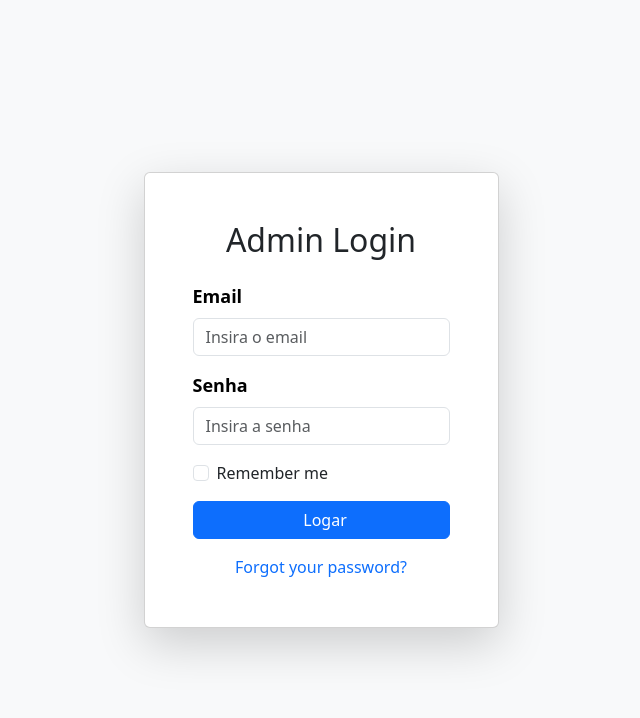
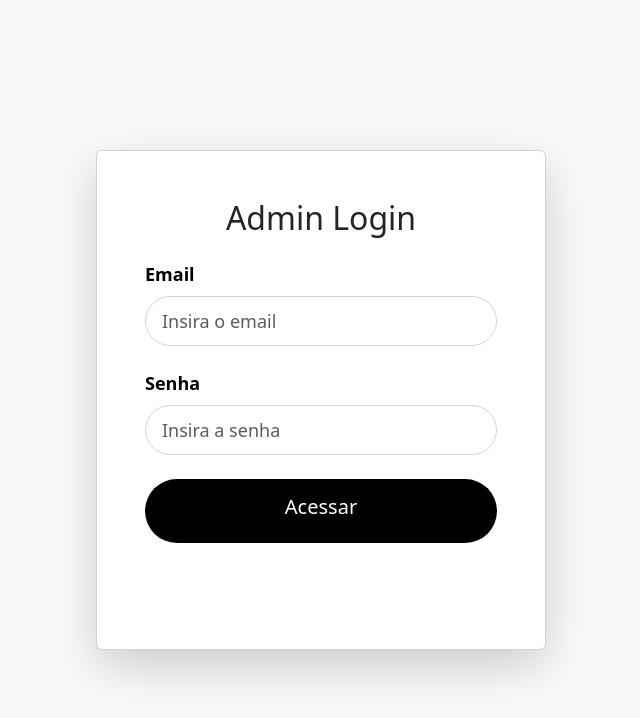
Before and after one commit to MatheusJr014/FrontEnd-Vima, a Vue app: page /login/admin in a window 1280 px wide. Shown: the top 718 px of the page, without its empty margins (319-959 px from the left). Built offline with nearby package versions, Linux system fonts and the light colour scheme.

Commit message:
Desconto e preço total voltando a funcionar

```diff
--- a/package.json
+++ b/package.json
@@ -15,7 +15,7 @@
     "cors": "^2.8.5",
     "jwt-decode": "^4.0.0",
     "primeicons": "^7.0.0",
-    "vue": "^3.5.12",
+    "vue": "^3.5.13",
     "vue-router": "^4.3.0",
     "vuex": "^4.1.0",
     "vuex-persistedstate": "^4.1.0"
--- a/src/components/AdminComponents/LoginAdminComponent.vue
+++ b/src/components/AdminComponents/LoginAdminComponent.vue
@@ -1,10 +1,10 @@
 <template>
     <div class="container-fluid bg-light min-vh-100 d-flex align-items-center justify-content-center py-5">
-        <div class="card shadow-lg" style="max-width: 400px;">
+        <div class="card shadow-lg" style="min-width: 450px; min-height: 500px;">
             <div class="card-body p-5">
                 <h2 class="card-title text-center mb-4">Admin Login</h2>
                 <form @submit.prevent="handleLogin">
-                    <div class="mb-3">
+                    <div class="mb-4">
                         <label for="email" class="form-label">Email</label>
                         <input
                             type="text"
@@ -15,7 +15,7 @@
                             required
                         />
                     </div>
-                    <div class="mb-3">
+                    <div class="mb-4">
                         <label for="password" class="form-label">Senha</label>
                         <input
                             type="password"
@@ -26,17 +26,10 @@
                             required
                         />
                     </div>
-                    <div class="mb-3 form-check">
-                        <input type="checkbox" class="form-check-input" id="rememberMe" v-model="rememberMe" />
-                        <label class="form-check-label" for="rememberMe">Remember me</label>
-                    </div>
-                    <div class="d-grid gap-2">
-                        <button type="submit" class="btn btn-primary">
-                            <i class="bi bi-lock-fill me-2"></i> Logar
+                    <div class="d-grid gap-3">
+                        <button type="submit" class="btn btn-primary btn-lg">
+                           <h5>Acessar</h5>
                         </button>
-                    </div>
-                    <div class="text-center mt-3">
-                        <a href="#" class="text-decoration-none">Forgot your password?</a>
                     </div>
                 </form>
             </div>
@@ -77,3 +70,45 @@ const handleLogin = async () => {
     }
 };
 </script>
+
+<style>
+.form-control {
+    display: block;
+    width: 100%;
+    height: 50px;
+    padding: 0.5rem 1rem;
+    font-size: 1.125rem;
+    font-weight: 400;
+    line-height: 1.5;
+    color: #6e707e;
+    background-color: #fff;
+    background-clip: padding-box;
+    border: 1px solid #d1d3e2;
+    border-radius: 10rem;
+    transition: border-color 0.15s ease-in-out, box-shadow 0.15s ease-in-out;
+}
+
+button.btn.btn-primary.btn-lg {
+    background: black;
+    border-radius: 10rem;
+    box-shadow: 2px 2px 2px 2px rgb(0 0 0 1 / 50%);
+    border: none;
+}
+
+.card-body {
+    padding: 3rem;
+}
+
+button.btn-lg {
+    padding: 1rem 2rem;
+    font-size: 1.125rem;
+}
+
+.mb-4 {
+    margin-bottom: 1.5rem;
+}
+
+.d-grid.gap-3 {
+    gap: 1.5rem;
+}
+</style>
--- a/src/components/CarrinhodeComprasComponent.vue
+++ b/src/components/CarrinhodeComprasComponent.vue
@@ -44,14 +44,16 @@
         </div>
       </section>
 
-      <aside class="order-summary">
+      <aside class="order-summary" v-for="item in carrinho" :key="item.id">
         <h4>Resumo do Pedido</h4>
-        <p>Total <span>{{ formatarPreco(total) }}</span></p>
-        <p>Desconto <span>{{ desconto }}</span></p>
-        <p>Entrega <button class="nav-link">Calcular</button></p>
-        <p>Cupom de desconto <button class="nav-link">Adicionar</button></p>
+        <p>a</p>
+        <p>Preço total sem Desconto:<span>{{ formatarPreco(item.preco * item.quantidade) }}</span></p>
+        <!-- <p>Total Produtos: <span>{{ formatarPreco(total) }}</span></p> -->
+        <p>Desconto: <span>{{ desconto }}</span></p>
+        <p>Entrega: <button class="nav-link">Calcular</button></p>
+        <p>Cupom de desconto: <button class="nav-link">Adicionar</button></p>
         <hr>
-        <p>Total: <span>{{ formatarPreco(total) }}</span></p>
+        <p>Total com Desconto: <span>{{ formatarPreco(total) }}</span></p>
         <p class="installments">Em até 2x de {{ formatarPreco(total / 2) }} sem juros</p>
       </aside>
     </main>
@@ -77,10 +79,13 @@ export default {
       try {
         const response = await axios.get('https://localhost:7077/api/Carrinho');
         this.carrinho = response.data;
-        this.calculateTotal(); // Calcular total assim que o carrinho for carregado
+        this.calculateTotal();
       } catch (error) {
         console.error('Erro ao carregar o carrinho:', error);
       }
+    },
+    precoTotal($valorBruto){
+      $valorBruto = item.preco * item.quantidade
     },
     formatarPreco(preco) {
       return preco.toLocaleString('pt-BR', {
@@ -92,7 +97,7 @@ export default {
       axios.delete(`https://localhost:7077/api/Carrinho/delete/${idProduct}`)
         .then(response => {
           console.log("Produto removido com sucesso:", response.data);
-          this.getCarrinho(); // Atualizar carrinho após remover o produto
+          this.getCarrinho();
         })
         .catch(error => {
           console.error("Erro ao remover produto:", error);
@@ -102,12 +107,14 @@ export default {
   const produto = this.carrinho.find(produto => produto.id === idProduct);
   produto.quantidade++;
   this.updateProduct(produto);
+  this.calculateTotal();
   },
   diminuiQuantidade(idProduct) {
     const produto = this.carrinho.find(produto => produto.id === idProduct);
     if (produto.quantidade > 1) {
       produto.quantidade--;
       this.updateProduct(produto);
+      this.calculateTotal();
     }
   },
   atualizaQuantidade(produto) {
@@ -115,6 +122,7 @@ export default {
       produto.quantidade = 1;
     }
     this.updateProduct(produto);
+    this.calculateTotal();
   },
     updateProduct(produto) {
       axios.put(`https://localhost:7077/api/Carrinho/update/${produto.id}`, {
@@ -125,7 +133,7 @@ export default {
       })
         .then(response => {
           console.log("Produto atualizado com sucesso:", response.data);
-          this.calculateTotal(); // Recalcular total após atualização
+          this.calculateTotal();
         })
         .catch(error => {
           console.error("Erro ao atualizar produto:", error);
@@ -133,38 +141,38 @@ export default {
     },
     calculateTotal() {
   let total = 0;
-      let desconto = 0; // Aqui será uma porcentagem, não uma string
+  let desconto = 0;
   let totalItems = 0;
 
-      // Calcula o total inicial sem descontos
   this.carrinho.forEach(item => {
     const precoTotal = item.preco * item.quantidade;
     total += precoTotal;
     totalItems += item.quantidade;
   });
 
-      // Aplicando descontos progressivos
   if (totalItems >= 5) {
-        desconto = 0.20; // 20% de desconto
+    desconto = 0.20;
   } else if (totalItems >= 4) {
-        desconto = 0.15; // 15% de desconto
+    desconto = 0.15;
   } else if (totalItems >= 3) {
-        desconto = 0.10; // 10% de desconto
+    desconto = 0.10;
   } else if (totalItems >= 2) {
-        desconto = 0.05; // 5% de desconto
+    desconto = 0.05;
   }
 
-      // Aplica o desconto no total
+  console.log("Total inicial:", total);
+  console.log("Itens no carrinho:", totalItems);
+  console.log("Desconto aplicado (%):", desconto * 100);
+
   total -= total * desconto;
 
-      // Armazena o valor final do total e do desconto
   this.total = total;
-      this.desconto = (desconto * 100) + "%"; // Converte de volta para string
-    },
+  this.desconto = (desconto * 100) + "%";
+}
+
 
   }
 };
-
 </script>
 
 <style scoped>
@@ -189,7 +197,6 @@ export default {
 .nav-link.active {
   border-bottom: 2px solid #050505;
 }
-
 
 .checkout-container {
   font-family: Arial, sans-serif;
```
Also changed, not shown: 1 other file (tests, documents, lock files or other folders). Lines whose indentation alone changed are shown as unchanged.
